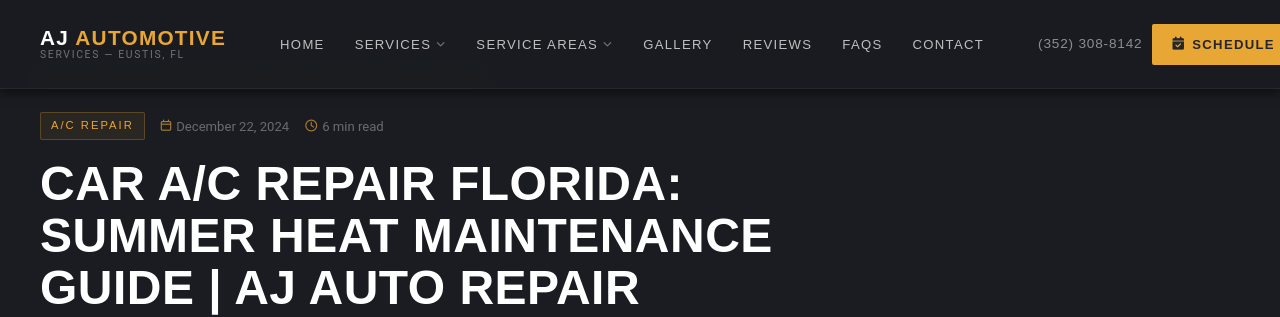
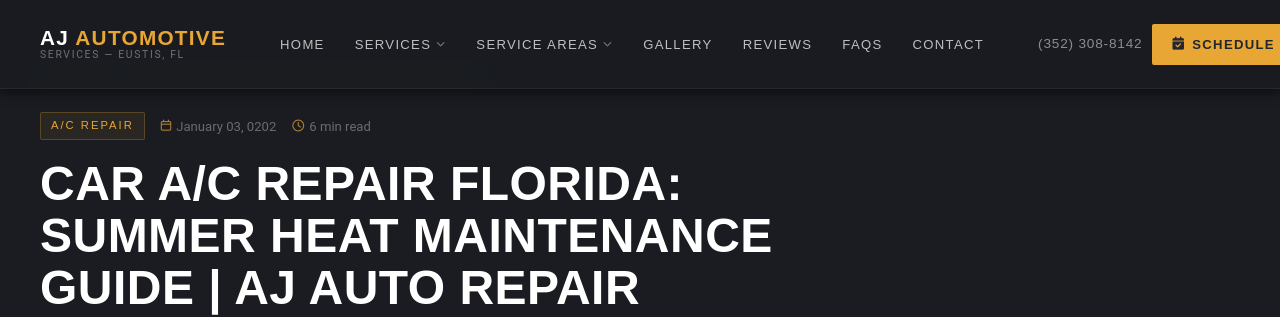
Before and after one commit to JamesBrownR/AJ-Auto-Repair, a Jekyll site: the page built from _posts/2025-01-03-Summer-Heat-Your.md, in a window 1280 px wide and 900 px high. Shown: the top 317 px of the window. Built offline with Jekyll 4.4.1, drawn with Linux system fonts in a browser that asks for light colours; nearby versions of some CDN libraries; some web fonts are replaced; library files that are not in the unit come from our copies.

Commit message:
Update 2025-01-03-Summer-Heat-Your.md

```diff
--- a/_posts/2025-01-03-Summer-Heat-Your.md
+++ b/_posts/2025-01-03-Summer-Heat-Your.md
@@ -3,7 +3,7 @@ layout: blog
 title: "Car A/C Repair Florida: Summer Heat Maintenance Guide | AJ Auto Repair"
 description: "Expert car A/C repair in Eustis, FL. Learn warning signs, maintenance tips, and how to prevent expensive A/C system failures in Florida's extreme heat."
 category: A/C Repair
-date: December 22, 2024
+date: January 3, 202
 read_time: 6 min read
 image: "Pics/AJ1.webp"
 ---
```
